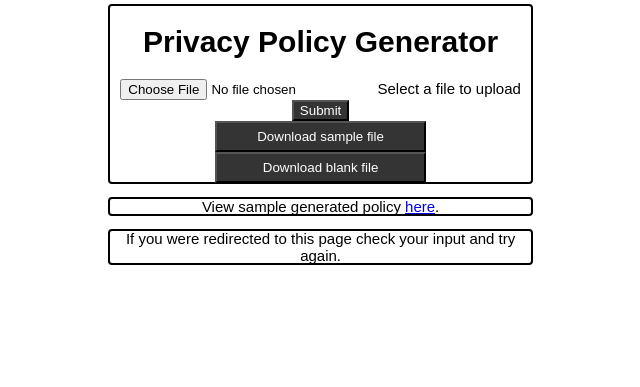
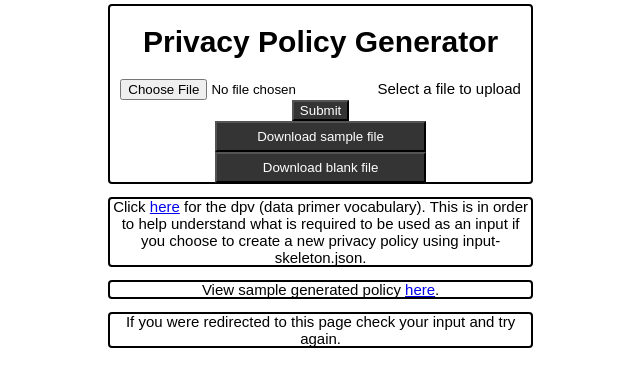
Before and after one commit to desair27/Final-Year-Project, a Flask app: page / in a window 1280 px wide. Shown: the part 155-542 px from the top of the page, without its empty margins (313-953 px from the left). Run offline with Flask 2, Linux system fonts and the light colour scheme.

Commit message:
link to dpv inserted in home.html

```diff
--- a/Automatic Privacy Policy Generation/app/templates/home.html
+++ b/Automatic Privacy Policy Generation/app/templates/home.html
@@ -21,6 +21,9 @@
             <form action="/download/input-skeleton.json" method="GET">
                 <input class="download" type="submit" value="Download blank file">
             </form>
+            <p>Click <a href="https://dpvcg.github.io/dpv/">here</a> for the dpv (data primer vocabulary). This is
+            in order to help understand what is required to be used as an input if you choose to create a new privacy policy
+            using input-skeleton.json.</p>
             <p> View sample generated policy <a href="/sample">here</a>.</p>
             <p>If you were redirected to this page check your input and try again.</p>
             </div>
```
